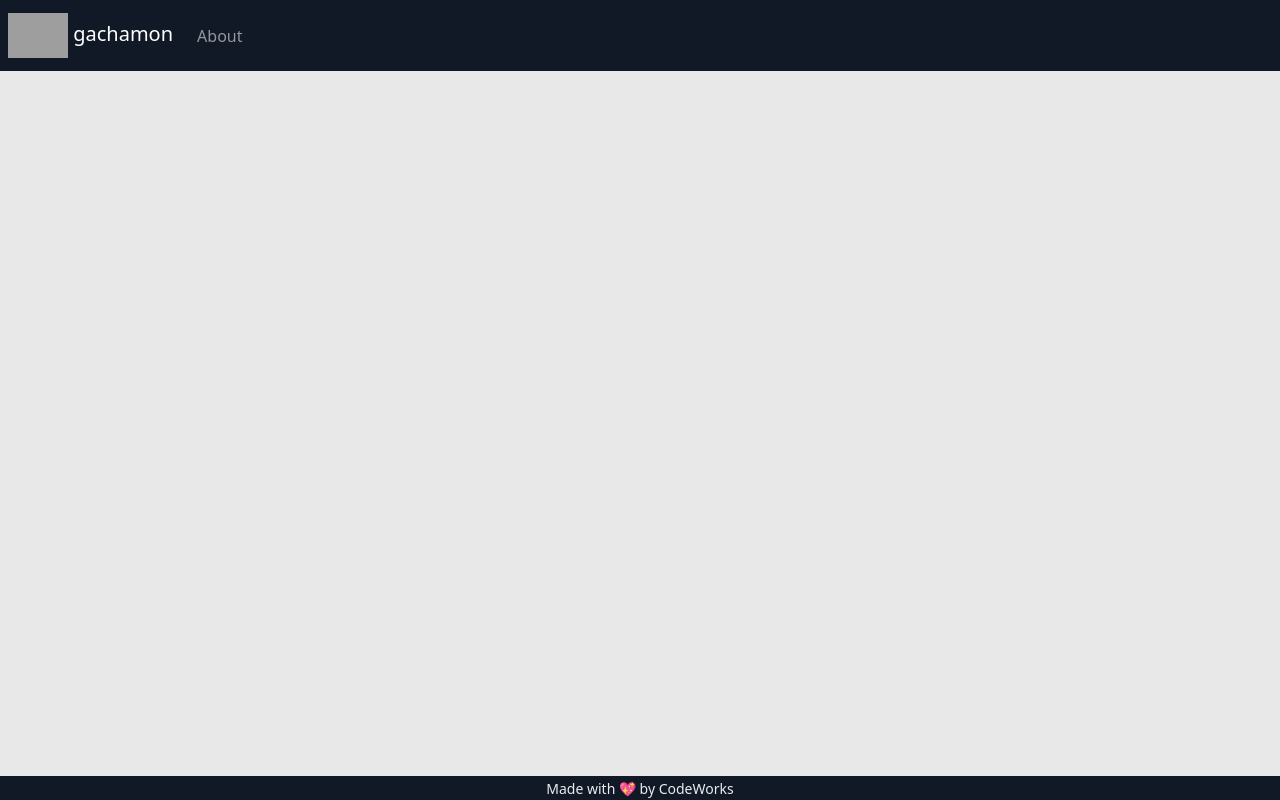
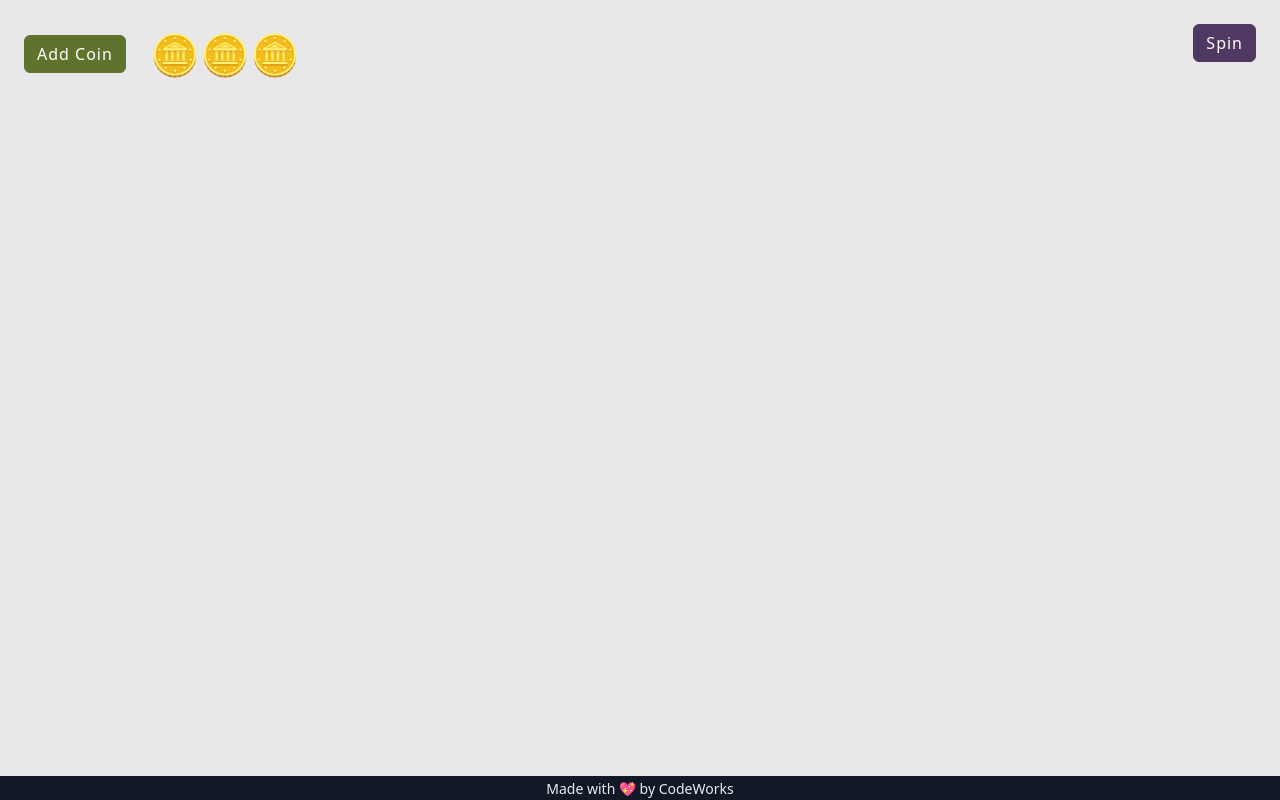
Before and after one commit to CodeWorks-FullStack/winter24_gachamon, a website with bundled scripts: page index.html in a window 1280 px wide. Built offline with nearby package versions, Linux system fonts and the light colour scheme; grey boxes are pictures that could not be loaded; a script that the page names is missing.

Commit message:
added html buttons for coins

```diff
--- a/index.html
+++ b/index.html
@@ -18,24 +18,17 @@
 <body>
   <!-- SECTION -->
   <header>
-    <nav class="navbar navbar-dark navbar-expand bg-dark text-light px-2">
-      <a class="navbar-brand" href="#">
-        <img src="https://codeworks.blob.core.windows.net/public/assets/img/cw-mark.png" height="45" alt=""
-          loading="lazy">
-        <span class="ml-2">gachamon</span>
-      </a>
-      <button class="navbar-toggler" type="button" data-toggle="collapse" data-target="#navbarNavAltMarkup"
-        aria-controls="navbarNavAltMarkup" aria-expanded="false" aria-label="Toggle navigation">
-        <span class="navbar-toggler-icon"></span>
-      </button>
-      <div class="collapse navbar-collapse" id="navbarNavAltMarkup">
-        <div class="navbar-nav">
-          <!-- NAVLINKS -->
-          <a href="#/about" class="nav-link">About</a>
+    <section class="container-fluid">
+      <div class="row">
+        <div class="col-6 p-4 d-flex align-items-center">
+          <button class="btn btn-success">Add Coin</button>
+          <p class="mb-0 ms-4 fs-1">🪙🪙🪙</p>
+        </div>
+        <div class="col-6 p-4 text-end">
+          <button class="btn btn-info">Spin</button>
         </div>
       </div>
-      <div class="flex-grow-1 justify-content-end align-items-center d-flex" id="authstate"></div>
-    </nav>
+    </section>
   </header>
 
   <!-- SECTION -->
```
